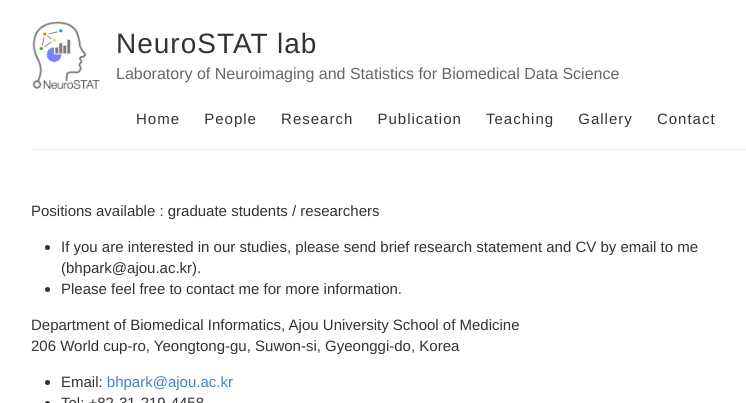
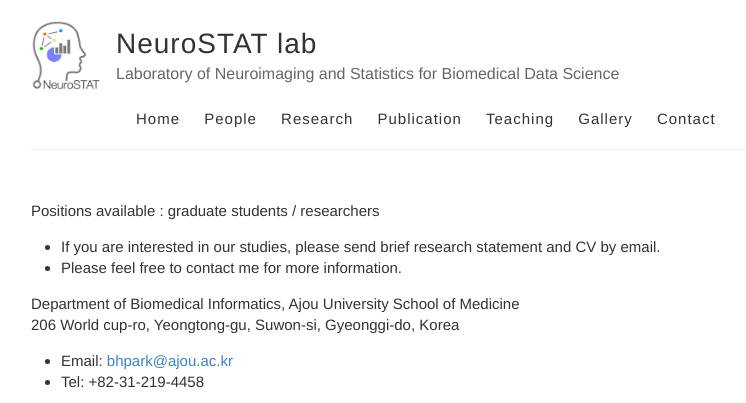
Before and after one commit to neurostat-lab/neurostat-lab.github.io, a Jekyll site: the page built from contact.md, in a window 1280 px wide, cut to the strip 0-403 px from the top of the page. Shown: the whole strip, without its empty margins (249-995 px from the left). Built offline with Jekyll 4.4.1, drawn with Linux system fonts in a browser that asks for light colours.

Commit message:
Update contact.md

```diff
--- a/contact.md
+++ b/contact.md
@@ -7,7 +7,7 @@ permalink: /contact/
 
 Positions available : graduate students / researchers
 
-* If you are interested in our studies, please send brief research statement and CV by email to me (bhpark@ajou.ac.kr).
+* If you are interested in our studies, please send brief research statement and CV by email.
 * Please feel free to contact me for more information.
 <br>
 
```
